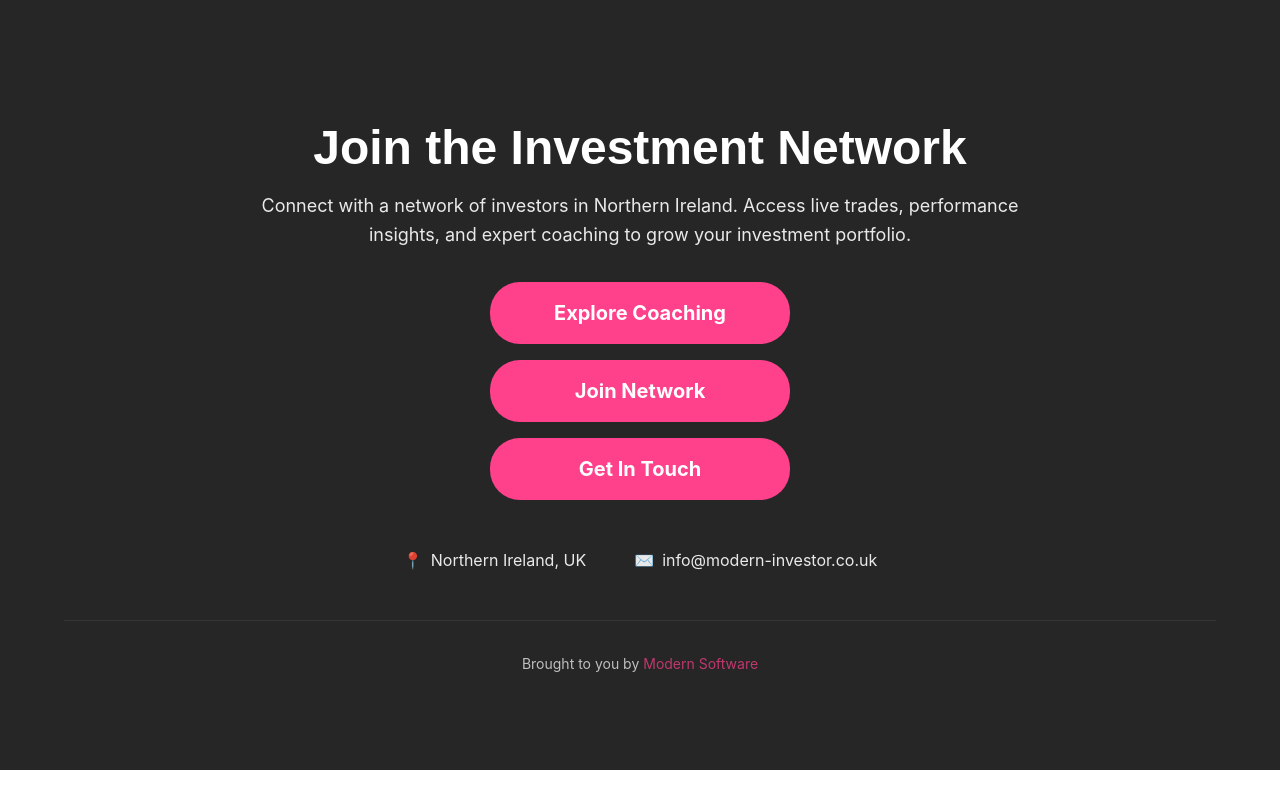
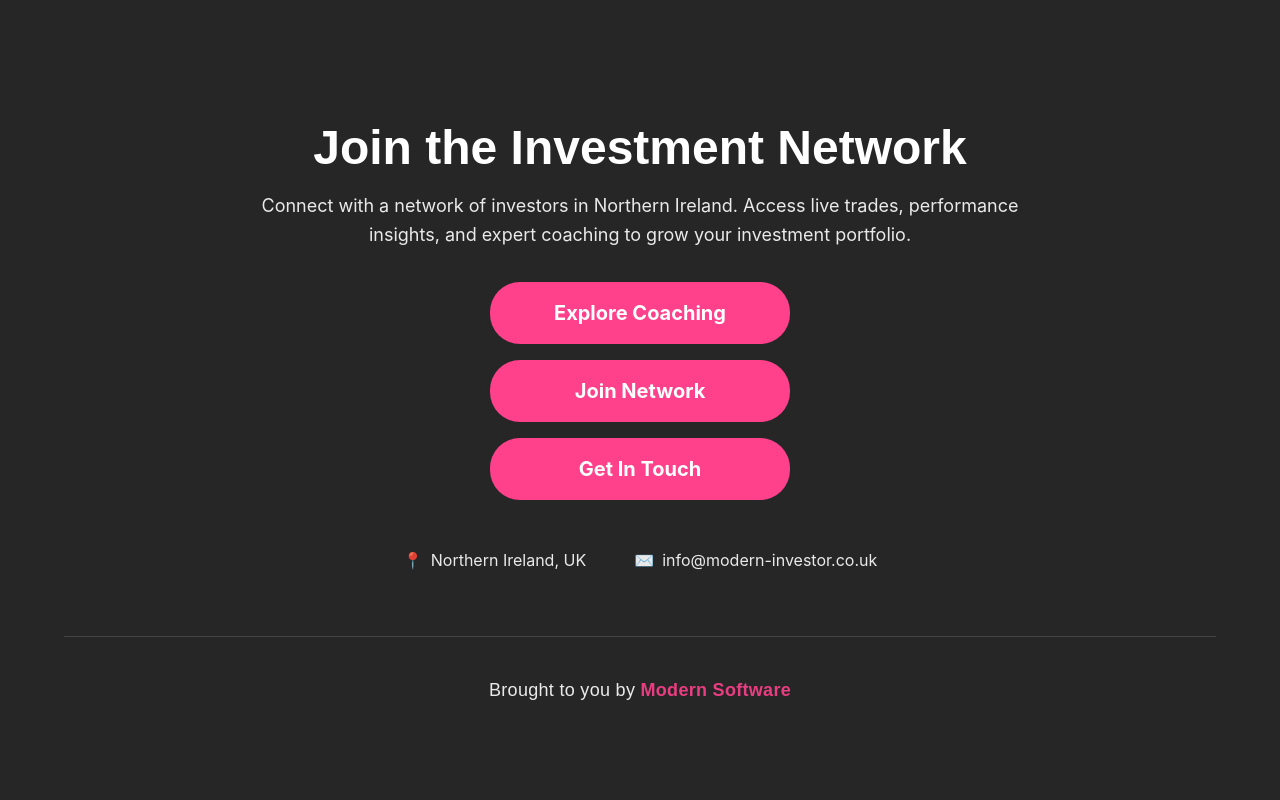
Before and after one commit to glenadamson1984/Modern-Investor, a Next.js app: page / in a window 1280 px wide. Shown: the part 2844-3644 px from the top of the page. Before the commit the page ends 3614 px from the top, so only its background shows below. Built offline with nearby package versions, Linux system fonts and the light colour scheme; no server answers; the database is empty.

Commit message:
xtending footer

```diff
--- a/src/components/layout/ContactFooter.jsx
+++ b/src/components/layout/ContactFooter.jsx
@@ -73,22 +73,41 @@ const StyledContactItem = styled.div`
 `;
 
 const StyledFooterCredit = styled.div`
-  margin-top: 3rem;
-  padding-top: 2rem;
-  border-top: 1px solid rgba(255, 255, 255, 0.1);
-  font-family: "Inter", sans-serif;
-  font-size: 14px;
+  margin-top: 4rem;
+  padding-top: 2.5rem;
+  border-top: 1px solid rgba(255, 255, 255, 0.15);
+  font-family: "Poppins", sans-serif;
+  font-size: ${(props) => (props.isDesktop ? "18px" : "16px")};
   color: ${colours.white};
-  opacity: 0.7;
+  opacity: 0.9;
+  letter-spacing: 0.3px;
 
   a {
     color: ${colours.pink};
     text-decoration: none;
-    transition: opacity 0.3s ease;
+    font-weight: 600;
+    position: relative;
+    transition: all 0.3s ease;
+    display: inline-block;
+
+    &::after {
+      content: '';
+      position: absolute;
+      bottom: -2px;
+      left: 0;
+      width: 0;
+      height: 2px;
+      background: ${colours.pink};
+      transition: width 0.3s ease;
+    }
 
     &:hover {
       opacity: 1;
-      text-decoration: underline;
+      transform: translateY(-2px);
+
+      &::after {
+        width: 100%;
+      }
     }
   }
 `;
@@ -178,7 +197,7 @@ const ContactFooter = () => {
             </a>
           </StyledContactItem>
         </StyledContactInfo>
-        <StyledFooterCredit>
+        <StyledFooterCredit isDesktop={isDesktop}>
           Brought to you by{" "}
           <a href="https://modern-software.co.uk" target="_blank" rel="noopener noreferrer">
             Modern Software
```
